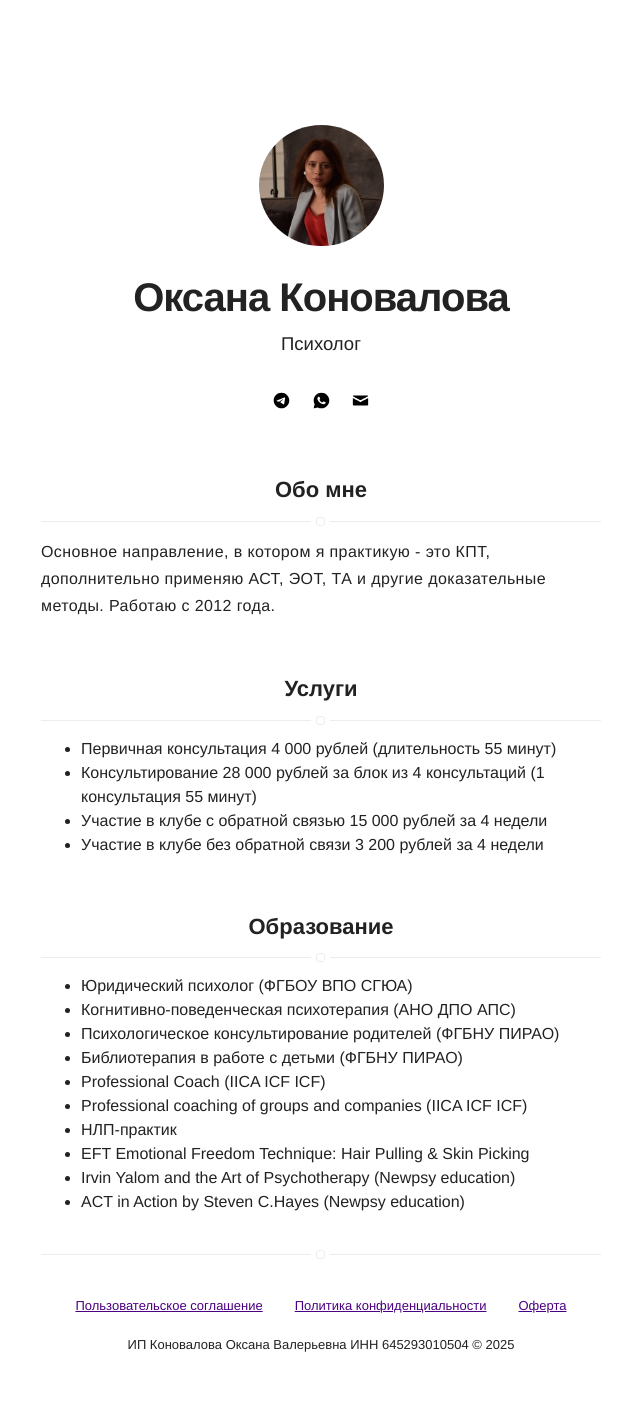
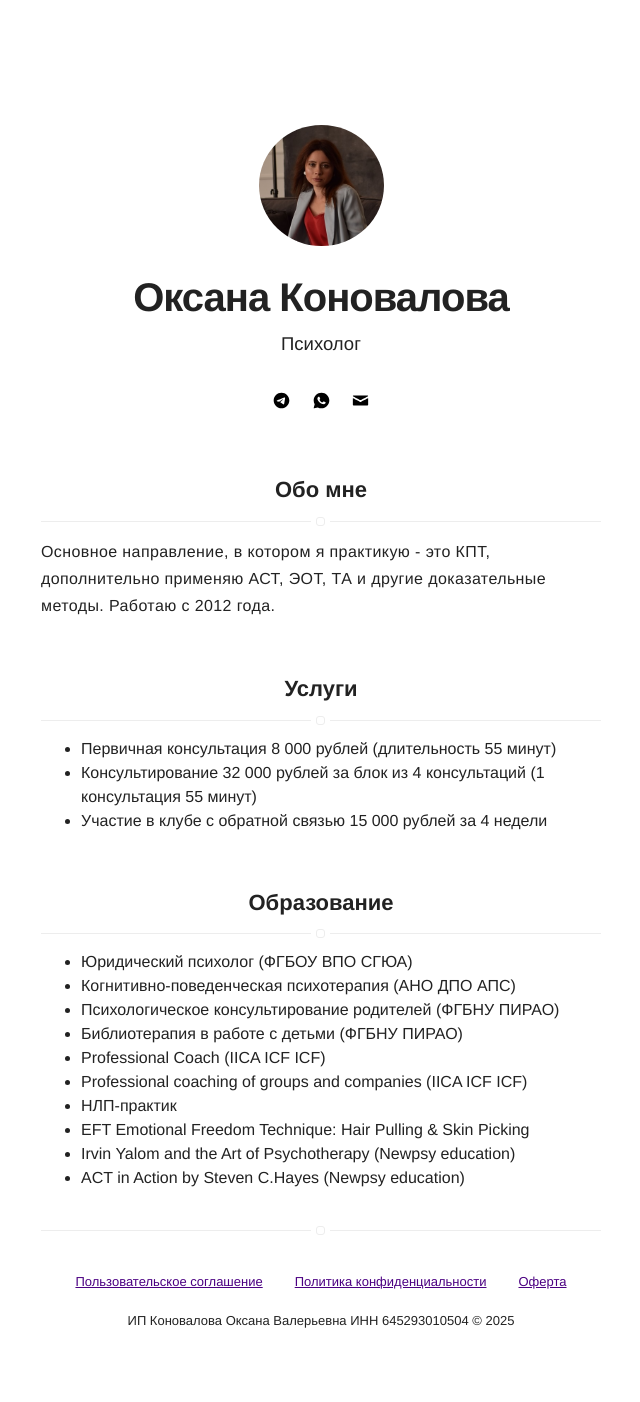
Before and after one commit to ttm-help/main-site, a Jekyll site: the page built from index.html, in a window 1280 px wide. Shown: the whole page, without its empty margins (319-959 px from the left). Built offline with Jekyll 4.4.1, drawn with Linux system fonts in a browser that asks for light colours; after the commit the page ends 1378 px from its top, so only the background shows below that.

Commit message:
fix prices

```diff
--- a/_config.yml
+++ b/_config.yml
@@ -36,10 +36,9 @@ skills-list:
 
 offers: true
 offers-list:
-    - Первичная консультация 4 000 рублей (длительность 55 минут)
-    - Консультирование 28 000 рублей за блок из 4 консультаций (1 консультация 55 минут)
+    - Первичная консультация 8 000 рублей (длительность 55 минут)
+    - Консультирование 32 000 рублей за блок из 4 консультаций (1 консультация 55 минут)
     - Участие в клубе с обратной связью 15 000 рублей за 4 недели
-    - Участие в клубе без обратной связи 3 200 рублей за 4 недели
 
 # do you want to display a projects section? true or false
 projects: false
```
